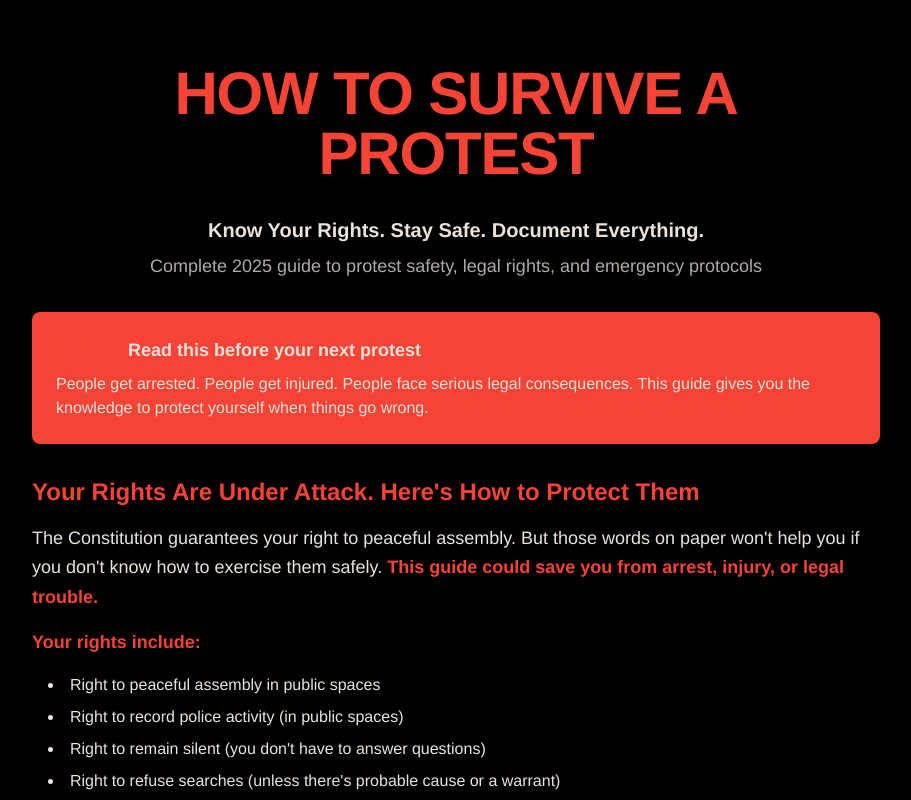
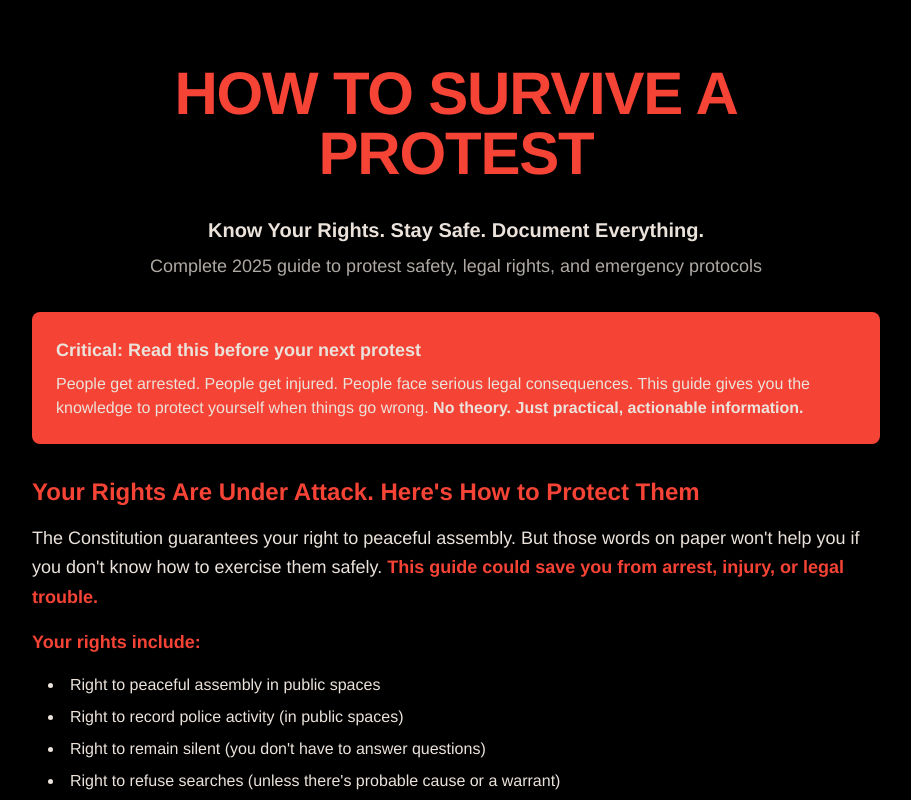
Before and after one commit to thedanperry/LibertyGuard-Website, a Next.js app: page /protest-safety in a window 1280 px wide. Shown: the top 800 px of the page, without its empty margins (184-1095 px from the left). Built offline with nearby package versions, Linux system fonts and the light colour scheme.

Commit message:
Ensure all text in red boxes is cream colored for visibility

```diff
--- a/src/app/know-your-rights/page.tsx
+++ b/src/app/know-your-rights/page.tsx
@@ -213,7 +213,7 @@ export default function KnowYourRightsPage() {
           </section>
 
           <section className="p-8 rounded-lg bg-climate-red bg-opacity-10">
-            <h2 className="text-2xl font-bold text-climate-red mb-4">Download LibertyGuard for Complete Rights Protection</h2>
+            <h2 className="text-2xl font-bold text-climate-cream mb-4">Download LibertyGuard for Complete Rights Protection</h2>
             <p className="text-lg leading-relaxed mb-6">
               The LibertyGuard app provides real-time legal protection and emergency protocols:
             </p>
--- a/src/app/protest-safety/page.tsx
+++ b/src/app/protest-safety/page.tsx
@@ -21,9 +21,9 @@ export default function ProtestSafetyPage() {
         </div>
 
         <div className="p-6 rounded-lg mb-8 bg-climate-red bg-opacity-10">
-          <p className="text-climate-cream text-lg font-bold mb-2"><strong className="text-climate-red">Critical:</strong> Read this before your next protest</p>
+          <p className="text-climate-cream text-lg font-bold mb-2"><strong className="text-climate-cream">Critical:</strong> Read this before your next protest</p>
           <p className="text-climate-cream">
-            People get arrested. People get injured. People face serious legal consequences. This guide gives you the knowledge to protect yourself when things go wrong. <strong className="text-climate-red">No theory. Just practical, actionable information.</strong>
+            People get arrested. People get injured. People face serious legal consequences. This guide gives you the knowledge to protect yourself when things go wrong. <strong className="text-climate-cream">No theory. Just practical, actionable information.</strong>
           </p>
         </div>
 
@@ -146,7 +146,7 @@ export default function ProtestSafetyPage() {
             </ul>
             <div className="p-6 rounded-lg mb-4 bg-climate-red bg-opacity-10">
               <p className="text-climate-cream text-lg leading-relaxed">
-                <strong className="text-climate-red">Legal Note:</strong> You have the right to record police activity in public spaces in most jurisdictions. However, laws vary by state. Check local laws before recording. If you're arrested, your phone may be confiscated, so cloud backup is essential.
+                <strong className="text-climate-cream">Legal Note:</strong> You have the right to record police activity in public spaces in most jurisdictions. However, laws vary by state. Check local laws before recording. If you're arrested, your phone may be confiscated, so cloud backup is essential.
               </p>
             </div>
           </section>
@@ -168,7 +168,7 @@ export default function ProtestSafetyPage() {
           </section>
 
           <section className="p-8 rounded-lg bg-climate-red bg-opacity-10">
-            <h2 className="text-2xl font-bold text-climate-red mb-4">Download LibertyGuard for Complete Protection</h2>
+            <h2 className="text-2xl font-bold text-climate-cream mb-4">Download LibertyGuard for Complete Protection</h2>
             <p className="text-lg leading-relaxed mb-6">
               The LibertyGuard app provides real-time protection during protests and civil unrest:
             </p>
```
